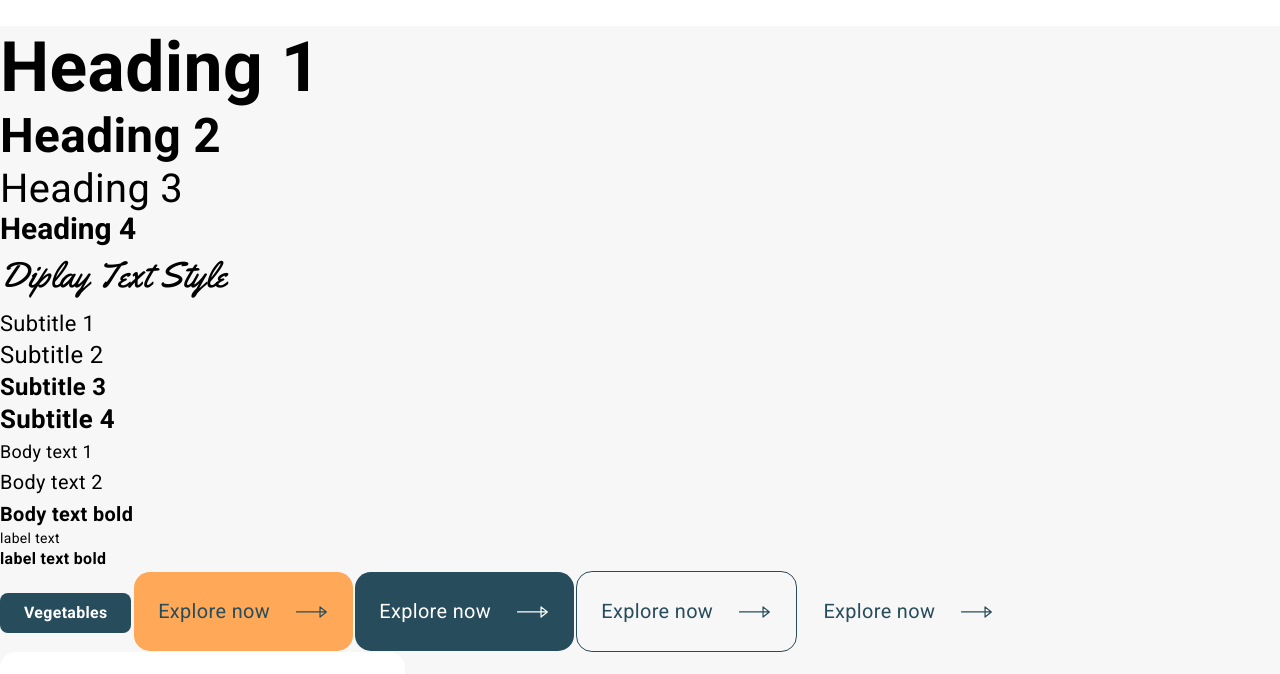
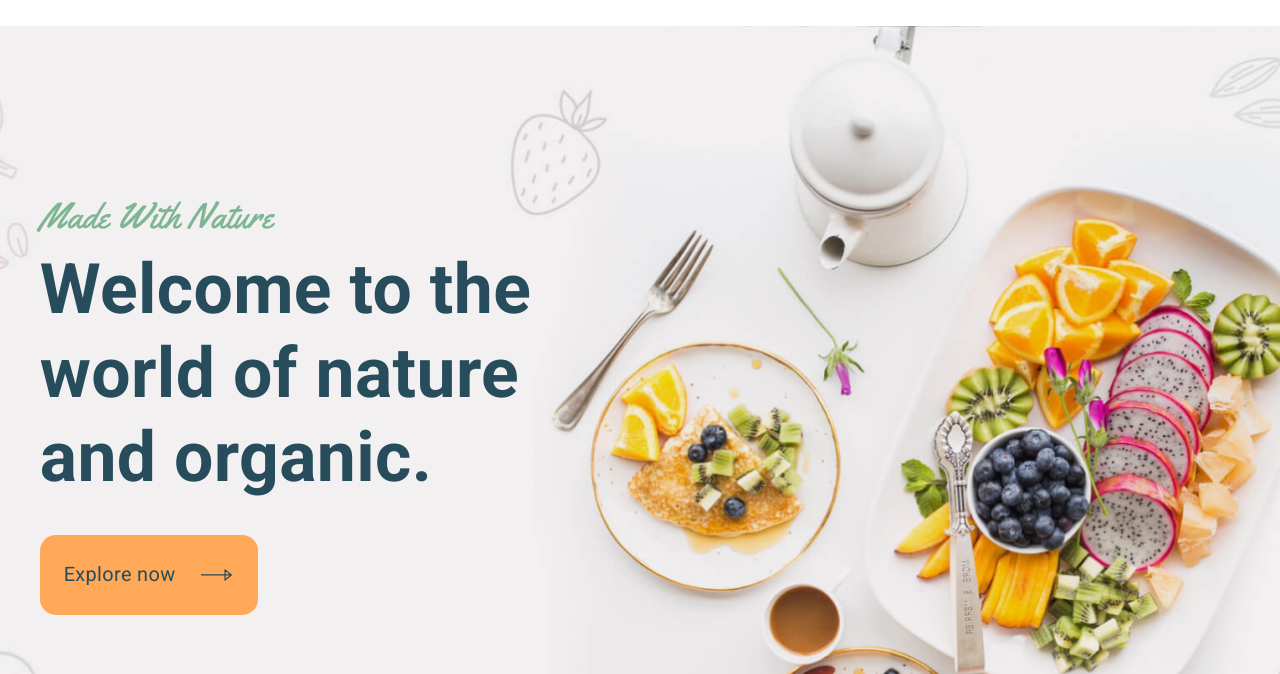
Before and after one commit to covaci-edvin/organick-landing-page, a website built with Vite: page index.html in a window 1280 px wide. Shown: the part 126-800 px from the top of the page. Built offline with nearby package versions, Linux system fonts and the light colour scheme.

Commit message:
hero section done

```diff
--- a/index.html
+++ b/index.html
@@ -41,6 +41,22 @@
         </li>
       </ul>
     </header>
+    <main>
+      <section class="hero">
+        <div class="hero__content">
+          <p class="display-text hero__display-text">Made with nature</p>
+          <h1 class="heading-1 hero__heading">
+            Welcome to the world of nature and organic.
+          </h1>
+          <a href="#" class="btn btn--primary hero__btn">
+            <span class="btn__text">Explore now</span>
+            <svg class="btn__icon">
+              <use xlink:href="../img/sprite.svg#Arrow" />
+            </svg>
+          </a>
+        </div>
+      </section>
+    </main>
     <h1 class="heading-1">Heading 1</h1>
     <h2 class="heading-2">Heading 2</h2>
     <h3 class="heading-3">Heading 3</h3>
--- /dev/null
+++ b/public/styles/layout/_hero.scss
@@ -0,0 +1,24 @@
+.hero {
+  background-image: url("../../img/desktop/hero-bg-2x.jpg");
+  padding: 16rem 4rem;
+  background-size: cover;
+  background-position: center;
+  //   background-repeat: no-repeat;
+
+  &__content {
+    height: 43.2rem;
+    width: 49.6rem;
+  }
+
+  &__display-text {
+    color: $color-primary;
+  }
+
+  &__heading {
+    color: $color-body;
+  }
+
+  &__btn {
+    margin-top: 3.6rem;
+  }
+}
--- a/public/styles/main.scss
+++ b/public/styles/main.scss
@@ -9,3 +9,4 @@
 @import "./components/input";
 
 @import "./layout/header";
+@import "./layout/hero";
```
